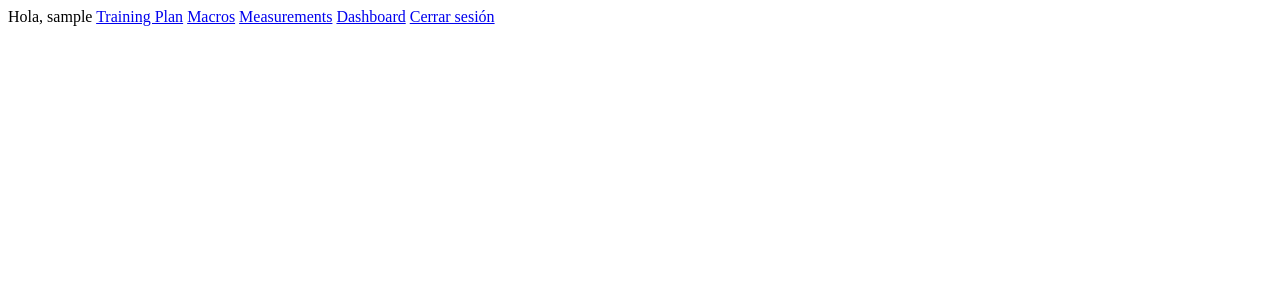
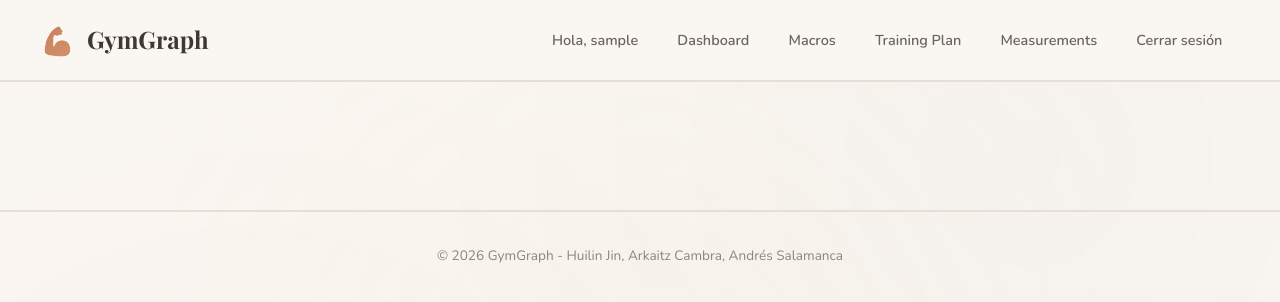
Before and after one commit to Rubio58/GymGraph, a Flask app: page /measurement/ in a window 1280 px wide. Shown: the top 302 px of the page. Run offline with Flask 3, Linux system fonts and the light colour scheme; the visitor is signed in with stand-in values (Sample User, id 1).

Commit message:
fix: restore proper base.html with CSS, fonts and full structure

```diff
--- a/templates/base.html
+++ b/templates/base.html
@@ -1,21 +1,35 @@
 <!-- templates/base.html -->
 <!DOCTYPE html>
-<html>
+<html lang="es">
 <head>
-    <title>{% block title %}GG{% endblock %}</title>
-    <!-- tus estilos, etc -->
+    <meta charset="UTF-8">
+    <meta name="viewport" content="width=device-width, initial-scale=1.0">
+    <title>{% block title %}GymGraph{% endblock %}</title>
+
+    <!-- Fuentes Google - Estética retro-moderna editorial -->
+    <link rel="preconnect" href="https://fonts.googleapis.com">
+    <link rel="preconnect" href="https://fonts.gstatic.com" crossorigin>
+    <link href="https://fonts.googleapis.com/css2?family=Nunito:wght@400;500;600;700&family=Playfair+Display:wght@500;600;700&display=swap" rel="stylesheet">
+
+    <link rel="stylesheet" href="{{ url_for('static', filename='css/style.css') }}">
+    {% block extra_css %}{% endblock %}
 </head>
 <body>
-    <!-- Navbar (se ve siempre) -->
+    <!-- Navegación -->
     <nav class="navbar">
-        <!-- ... tu navbar ... -->
+        <div class="nav-brand">
+            <a href="{{ url_for('auth.dashboard') if current_user.is_authenticated else url_for('auth.login') }}">
+                <span class="logo">💪</span> GymGraph
+            </a>
+        </div>
+
         <div class="navbar-menu">
             {% if current_user.is_authenticated %}
                 <span>Hola, {{ current_user.username }}</span>
+                <a href="{{ url_for('auth.dashboard') }}">Dashboard</a>
+                <a href="{{ url_for('macros.index') }}">Macros</a>
                 <a href="{{ url_for('train.index') }}">Training Plan</a>
-                <a href="{{ url_for('macros.index') }}">Macros</a>
                 <a href="{{ url_for('measurement.index') }}">Measurements</a>
-                <a href="{{ url_for('auth.dashboard') }}">Dashboard</a>
                 <a href="{{ url_for('auth.logout') }}">Cerrar sesión</a>
             {% else %}
                 <a href="{{ url_for('auth.login') }}">Iniciar sesión</a>
@@ -24,10 +38,30 @@
         </div>
     </nav>
 
+    <!-- Mensajes Flash -->
+    {% with messages = get_flashed_messages(with_categories=true) %}
+    {% if messages %}
+    <div class="flash-messages">
+        {% for category, message in messages %}
+        <div class="alert alert-{{ category }}">
+            {{ message }}
+            <button class="alert-close" onclick="this.parentElement.remove()">&times;</button>
+        </div>
+        {% endfor %}
+    </div>
+    {% endif %}
+    {% endwith %}
+
+    <!-- Contenido principal -->
     <main class="container">
         {% block content %}{% endblock %}
     </main>
 
-    <!-- Footer, scripts, etc -->
+    <!-- Footer -->
+    <footer class="footer">
+        <p>&copy; 2026 GymGraph - Huilin Jin, Arkaitz Cambra, Andrés Salamanca</p>
+    </footer>
+
+    {% block extra_js %}{% endblock %}
 </body>
 </html>
```
